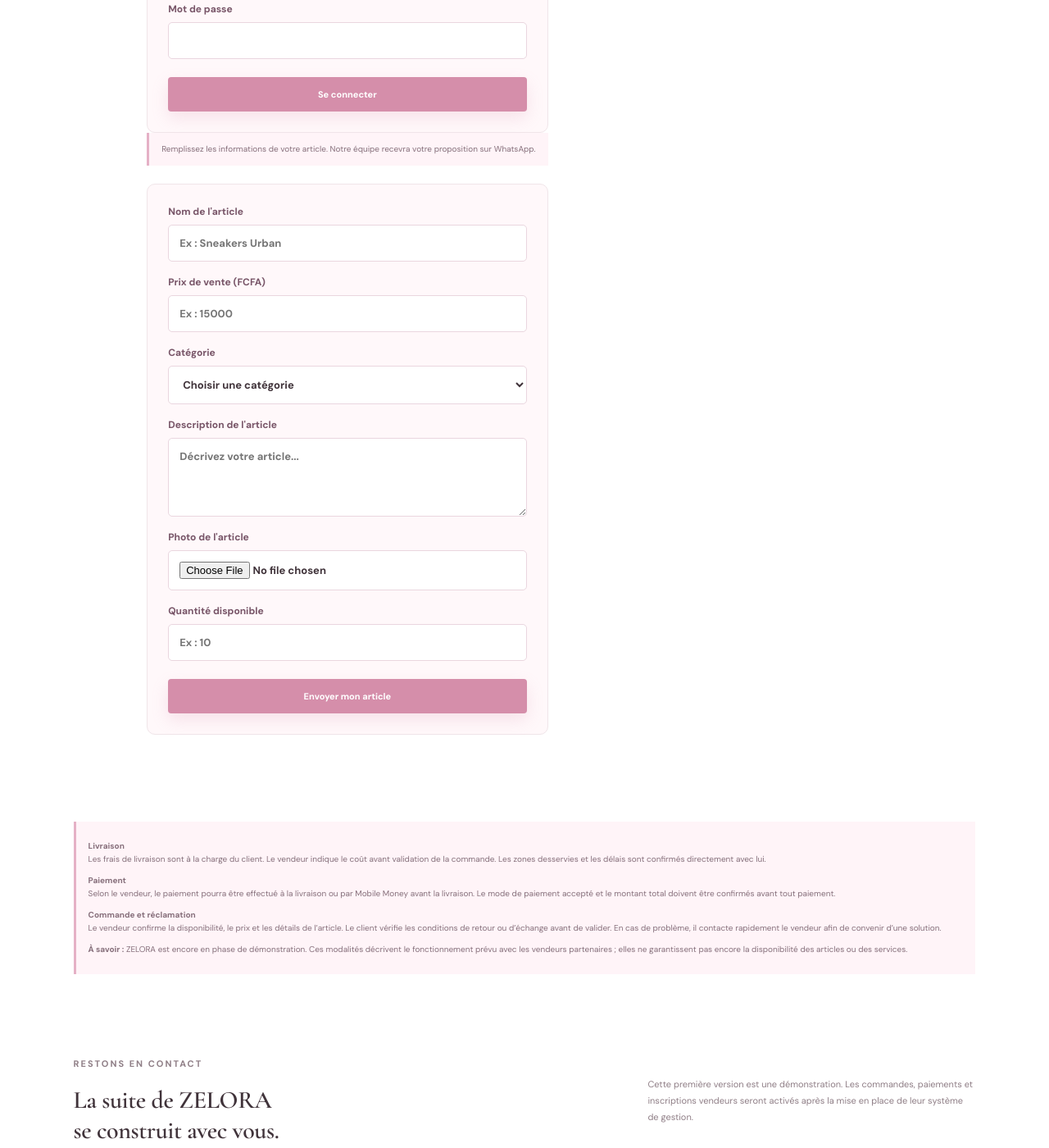
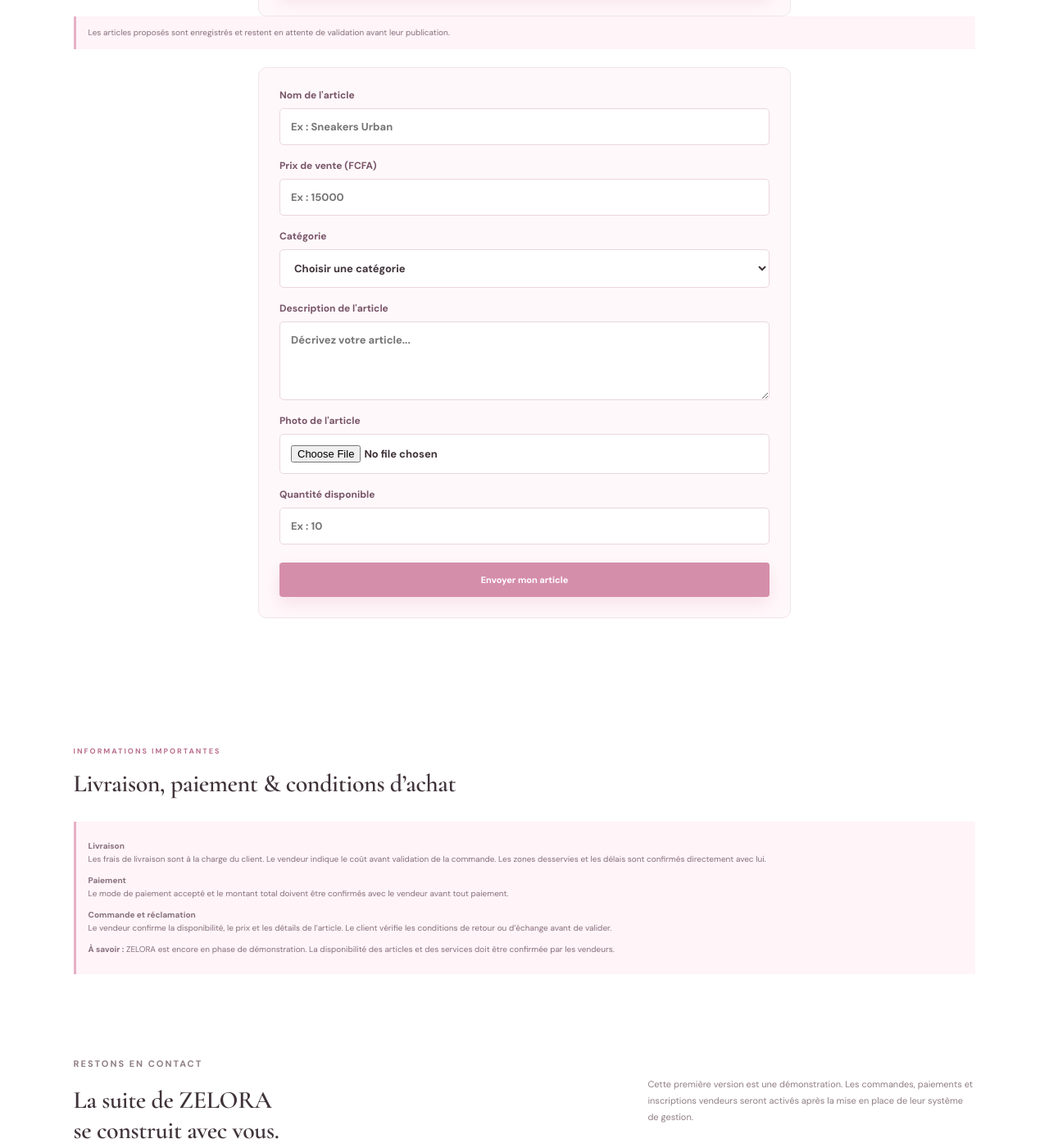
Before and after one commit to Ossimajeremieforlan/ZELORA-, a plain HTML site: page index.html in a window 1280 px wide. Shown: the part 3203-4603 px from the top of the page at 82% size. Drawn offline with nearby package versions, Linux system fonts and the light colour scheme; no server answers.

Commit message:
Revise seller section and conditions information
Updated seller login form and proposal section with new instructions and improved clarity.

```diff
--- a/index.html
+++ b/index.html
@@ -180,51 +180,41 @@
   </form>
 </section>
 
-    <!-- LIVRAISON ET CONDITIONS -->
-    <section class="section" id="conditions">
-      <div class="section-heading">
-        <div>
-          <p class="eyebrow">INFORMATIONS IMPORTANTES</p>
-          <h2>Livraison, paiement &amp; conditions d’achat</h2>
 
+<!-- ESPACE VENDEURS -->
 <section class="section" id="proposer-produit">
   <div class="section-heading">
     <div>
       <p class="eyebrow">ESPACE VENDEURS</p>
       <h2>Proposez vos articles sur ZELORA</h2>
-      <p>Présentez vos produits à notre communauté.</p>
+      <p>Connectez-vous pour soumettre vos produits à validation.</p>
     </div>
   </div>
+
   <form id="sellerLoginForm" class="seller-form">
     <h3>Connexion vendeur</h3>
-
     <label>Adresse e-mail
       <input type="email" name="email" required>
     </label>
-
     <label>Mot de passe
       <input type="password" name="password" required>
     </label>
-
     <button type="submit" class="button button-primary full-width">
       Se connecter
     </button>
   </form>
+
   <div class="demo-notice">
-    Remplissez les informations de votre article. Notre équipe recevra votre proposition sur WhatsApp.
+    Les articles proposés sont enregistrés et restent en attente de validation avant leur publication.
   </div>
 
   <form id="productProposalForm" class="seller-form">
     <label>Nom de l'article
-      <input type="text" name="produit" required
-        placeholder="Ex : Sneakers Urban">
+      <input type="text" name="produit" required placeholder="Ex : Sneakers Urban">
     </label>
-
     <label>Prix de vente (FCFA)
-      <input type="number" name="prix" min="1" required
-        placeholder="Ex : 15000">
+      <input type="number" name="prix" min="1" required placeholder="Ex : 15000">
     </label>
-
     <label>Catégorie
       <select name="categorie" required>
         <option value="">Choisir une catégorie</option>
@@ -237,27 +227,27 @@
         <option>Autre</option>
       </select>
     </label>
-
     <label>Description de l'article
-      <textarea name="description" rows="4" required
-        placeholder="Décrivez votre article..."></textarea>
+      <textarea name="description" rows="4" required placeholder="Décrivez votre article..."></textarea>
     </label>
-
     <label>Photo de l'article
       <input type="file" name="photo" accept="image/*" required>
     </label>
-
     <label>Quantité disponible
-  <input type="number" name="quantite" min="1" required
-    placeholder="Ex : 10">
+      <input type="number" name="quantite" min="1" required placeholder="Ex : 10">
     </label>
-
     <button type="submit" class="button button-primary full-width">
       Envoyer mon article
     </button>
   </form>
 </section>
 
+<!-- LIVRAISON ET CONDITIONS -->
+<section class="section" id="conditions">
+  <div class="section-heading">
+    <div>
+      <p class="eyebrow">INFORMATIONS IMPORTANTES</p>
+      <h2>Livraison, paiement &amp; conditions d’achat</h2>
     </div>
   </div>
 
@@ -266,23 +256,21 @@
       <strong>Livraison</strong><br>
       Les frais de livraison sont à la charge du client. Le vendeur indique le coût avant validation de la commande. Les zones desservies et les délais sont confirmés directement avec lui.
     </p>
-
     <p>
       <strong>Paiement</strong><br>
-          Selon le vendeur, le paiement pourra être effectué à la livraison ou par Mobile Money avant la livraison. Le mode de paiement accepté et le montant total doivent être confirmés avant tout paiement.
+      Le mode de paiement accepté et le montant total doivent être confirmés avec le vendeur avant tout paiement.
     </p>
-
     <p>
       <strong>Commande et réclamation</strong><br>
-          Le vendeur confirme la disponibilité, le prix et les détails de l’article. Le client vérifie les conditions de retour ou d’échange avant de valider. En cas de problème, il contacte rapidement le vendeur afin de convenir d’une solution.
+      Le vendeur confirme la disponibilité, le prix et les détails de l’article. Le client vérifie les conditions de retour ou d’échange avant de valider.
     </p>
-
     <p>
       <strong>À savoir :</strong>
-          ZELORA est encore en phase de démonstration. Ces modalités décrivent le fonctionnement prévu avec les vendeurs partenaires ; elles ne garantissent pas encore la disponibilité des articles ou des services.
+      ZELORA est encore en phase de démonstration. La disponibilité des articles et des services doit être confirmée par les vendeurs.
     </p>
   </div>
 </section>
+
 
     <section class="newsletter">
       <div>
```
Lines whose indentation alone changed are shown as unchanged.
